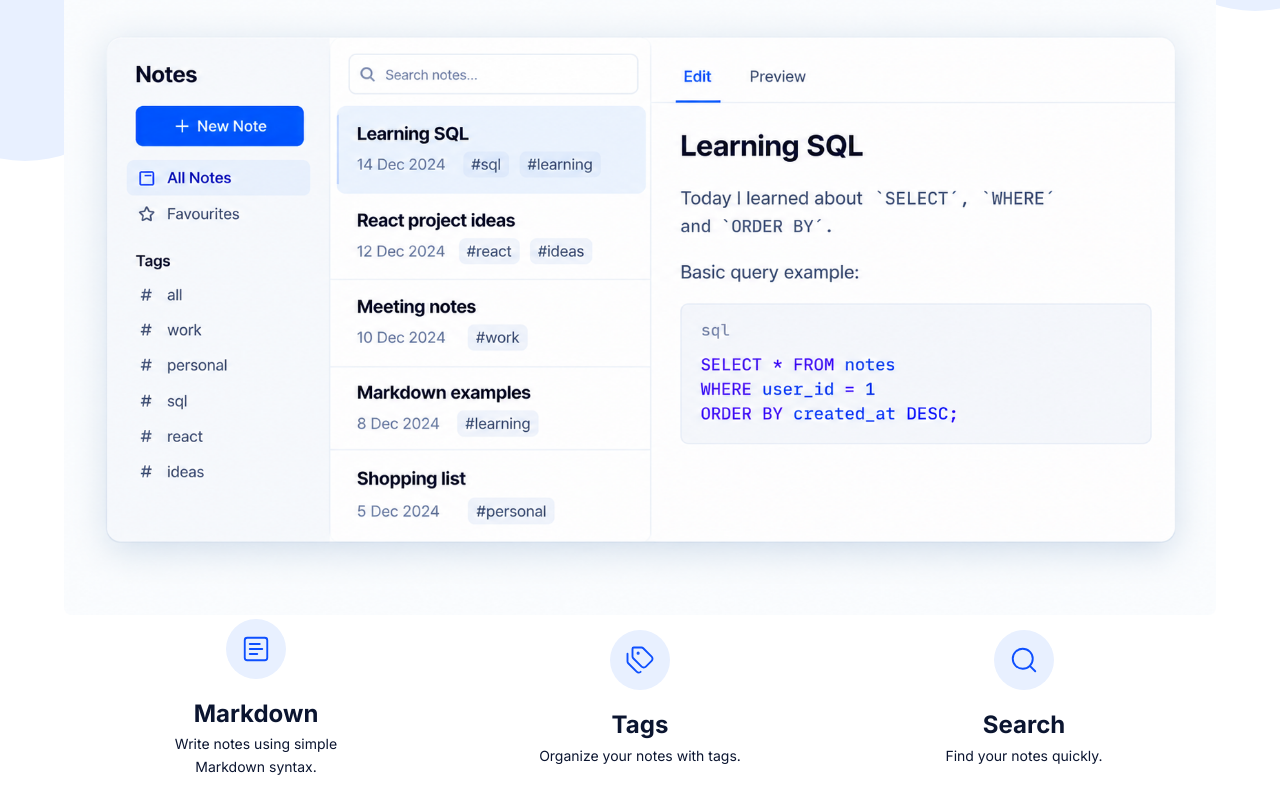
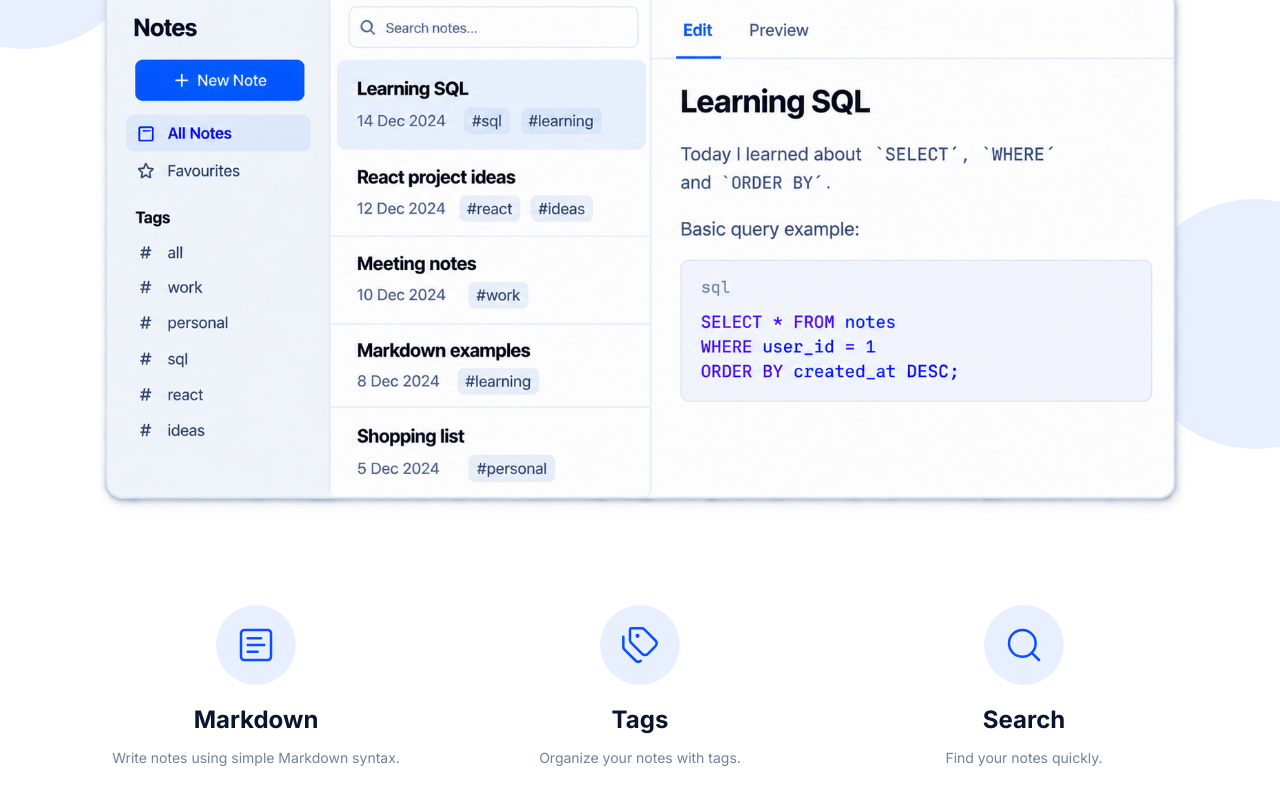
Before and after one commit to edwardshanahan97/notes-api, a React app in the folder frontend/: page / in a window 1280 px wide. Shown: the part 401-1201 px from the top of the page. Before the commit the page ends 1179 px from the top, so only its background shows below. Built offline with nearby package versions, Linux system fonts and the light colour scheme; the HTML template or start-up script is replaced by a standard one.

Commit message:
style: poliah landing page components

```diff
--- a/frontend/src/App.jsx
+++ b/frontend/src/App.jsx
@@ -3,9 +3,11 @@ import LandingPage from "./pages/Landing/LandingPage";
 
 const app = () => {
   return (
-    <Routes>
-      <Route path="/" element={<LandingPage />} />
-    </Routes>
+    <div className="app">
+      <Routes>
+        <Route path="/" element={<LandingPage />} />
+      </Routes>
+    </div>
   );
 };
 
--- a/frontend/src/components/Button/Button.css
+++ b/frontend/src/components/Button/Button.css
@@ -6,6 +6,12 @@
   justify-content: center;
   align-items: center;
   gap: 1.2rem;
+}
+
+.button:focus {
+  outline: 1px solid var(--color-primary);
+  outline-offset: 4px;
+  border-radius: var(--radius);
 }
 
 .button--small {
--- a/frontend/src/index.css
+++ b/frontend/src/index.css
@@ -68,6 +68,11 @@ body {
   line-height: 1.6;
 }
 
+.app {
+  position: relative;
+  overflow-x: hidden;
+}
+
 /* General tags */
 
 img {
@@ -100,7 +105,7 @@ h3 {
 h1 {
   font-size: 3.2rem;
   width: 50%;
-  margin-bottom: 1.6rem;
+  margin-bottom: 1.2rem;
 }
 
 h2 {
@@ -112,9 +117,9 @@ h1 span {
 }
 
 .lead {
-  color: var(--color-text-secondary);
+  color: var(--color-text-muted);
   font-size: 1.6rem;
-  margin-bottom: 2.4rem;
+  margin-bottom: 1.2rem;
 }
 
 @media (min-width: 768px) {
@@ -131,5 +136,6 @@ h1 span {
 @media (min-width: 1040px) {
   h2 {
     font-size: 2.4rem;
+    margin-bottom: 0.8rem;
   }
 }
--- a/frontend/src/pages/Landing/LandingFeatures/LandingFeatures.css
+++ b/frontend/src/pages/Landing/LandingFeatures/LandingFeatures.css
@@ -1,7 +1,8 @@
-.landing-features .container {
+.landing-features {
   display: flex;
   flex-direction: column;
   gap: 2.4rem;
+  margin-bottom: 3rem;
 }
 
 .landing-features__group {
@@ -25,19 +26,19 @@
 }
 
 .landing-features p {
+  color: var(--color-text-muted);
   font-size: 1.4rem;
 }
 
 @media (min-width: 768px) {
-  .landing-features .container {
-    display: flex;
+  .landing-features {
     flex-direction: row;
     justify-content: space-around;
     gap: 0;
   }
 
   .landing-features__group {
-    flex-basis: 20%;
+    flex-basis: 30%;
     flex-direction: column;
     justify-content: center;
     text-align: center;
@@ -48,3 +49,15 @@
     margin: 0 auto;
   }
 }
+
+@media (min-width: 1040px) {
+  .landing-features__icon {
+    width: 8rem;
+    height: 8rem;
+  }
+
+  .landing-features__icon svg {
+    width: 4rem;
+    height: 4rem;
+  }
+}
--- a/frontend/src/pages/Landing/LandingFeatures/LandingFeatures.jsx
+++ b/frontend/src/pages/Landing/LandingFeatures/LandingFeatures.jsx
@@ -1,11 +1,10 @@
 import "./LandingFeatures.css";
-import Container from "../../../components/Container/Container";
+
 import { Search, SquareText, Tags } from "lucide-react";
 
 const LandingFeatures = () => {
   return (
     <div className="landing-features">
-      <Container>
       <div className="landing-features__group">
         <div className="landing-features__icon">
           <SquareText color="var(--color-primary)" />
@@ -41,7 +40,6 @@ const LandingFeatures = () => {
           <p>Find your notes quickly.</p>
         </div>
       </div>
-      </Container>
     </div>
   );
 };
--- a/frontend/src/pages/Landing/LandingHero/LandingHero.css
+++ b/frontend/src/pages/Landing/LandingHero/LandingHero.css
@@ -1,12 +1,12 @@
 .landing-hero {
-  position: relative;
-  overflow: hidden;
-  margin-top: 5rem;
+  margin-top: 3rem;
+  margin-bottom: 3rem;
+  overflow-x: hidden;
 }
 
 .landing-hero img {
   border-radius: var(--radius);
-  margin-top: 2.4rem;
+  margin-top: 1.6rem;
 }
 
 .circle {
@@ -20,12 +20,12 @@
 }
 
 .circle--left {
-  top: 15rem;
+  top: 20rem;
   left: -10rem;
 }
 
 .circle--right {
-  top: 0;
+  top: 60rem;
   right: -10rem;
 }
 
--- a/frontend/src/pages/Landing/LandingHero/LandingHero.jsx
+++ b/frontend/src/pages/Landing/LandingHero/LandingHero.jsx
@@ -1,5 +1,4 @@
 import "./LandingHero.css";
-import Container from "../../../components/Container/Container";
 import Button from "../../../components/Button/Button";
 import { MoveRight } from "lucide-react";
 import HeroImg from "../../../assets/images/temp-landing-img.png";
@@ -7,7 +6,6 @@ import HeroImg from "../../../assets/images/temp-landing-img.png";
 const LandingHero = () => {
   return (
     <div className="landing-hero">
-      <Container>
       <div className="landing-hero__text">
         <h1>
           Write. Organise. <span>Remember.</span>
@@ -33,7 +31,6 @@ const LandingHero = () => {
       <div className="circle circle--right"></div>
 
       <img src={HeroImg} alt="Notes app" />
-      </Container>
     </div>
   );
 };
--- a/frontend/src/pages/Landing/LandingNavbar/LandingNavbar.css
+++ b/frontend/src/pages/Landing/LandingNavbar/LandingNavbar.css
@@ -1,11 +1,8 @@
 .landing-navbar {
-  padding: 2.4rem 0;
-}
-
-.landing-navbar .container {
   display: flex;
   justify-content: space-between;
   align-items: center;
+  padding: 2.4rem 0 0 0;
 }
 
 .landing-navbar__logo {
@@ -13,10 +10,16 @@
   font-weight: 700;
 }
 
+.landing-navbar__logo:focus {
+  outline: 1px solid var(--color-primary);
+  outline-offset: 4px;
+  border-radius: var(--radius);
+}
+
 .landing-navbar__list {
   display: flex;
   align-items: center;
-  gap: 2.4rem;
+  gap: 1.6rem;
 }
 
 @media (min-width: 768px) {
@@ -27,4 +30,8 @@
     justify-content: space-between;
     align-items: center;
   }
+
+  .landing-navbar__list {
+    gap: 2.4rem;
+  }
 }
--- a/frontend/src/pages/Landing/LandingNavbar/LandingNavbar.jsx
+++ b/frontend/src/pages/Landing/LandingNavbar/LandingNavbar.jsx
@@ -1,12 +1,10 @@
 import "./LandingNavbar.css";
 import Button from "../../../components/Button/Button";
 import { Link } from "react-router";
-import Container from "../../../components/Container/Container";
 
 const LandingNavbar = () => {
   return (
     <nav className="landing-navbar">
-      <Container>
       <Link className="landing-navbar__logo">Notes</Link>
 
       <ul className="landing-navbar__list">
@@ -26,7 +24,6 @@ const LandingNavbar = () => {
           />
         </li>
       </ul>
-      </Container>
     </nav>
   );
 };
--- a/frontend/src/pages/Landing/LandingPage.jsx
+++ b/frontend/src/pages/Landing/LandingPage.jsx
@@ -1,14 +1,15 @@
+import Container from "../../components/Container/Container";
 import LandingFeatures from "./LandingFeatures/LandingFeatures";
 import LandingHero from "./LandingHero/LandingHero";
 import LandingNavbar from "./LandingNavbar/LandingNavbar";
 
 const LandingPage = () => {
   return (
-    <>
+    <Container>
       <LandingNavbar />
       <LandingHero />
       <LandingFeatures />
-    </>
+    </Container>
   );
 };
 
```
Also changed, not shown: frontend/src/assets/images/temp-landing-img.png. Lines whose indentation alone changed are shown as unchanged.
